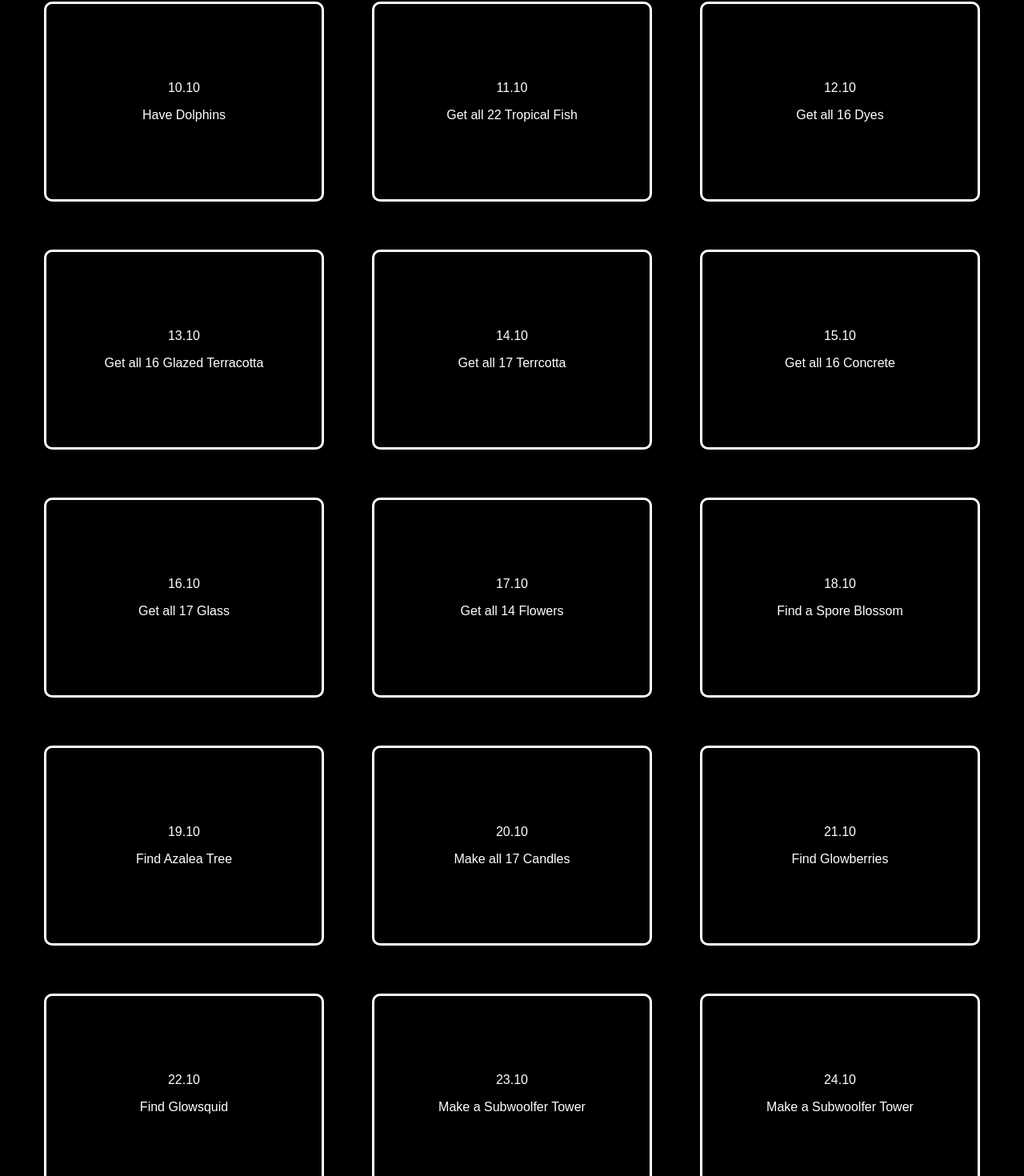
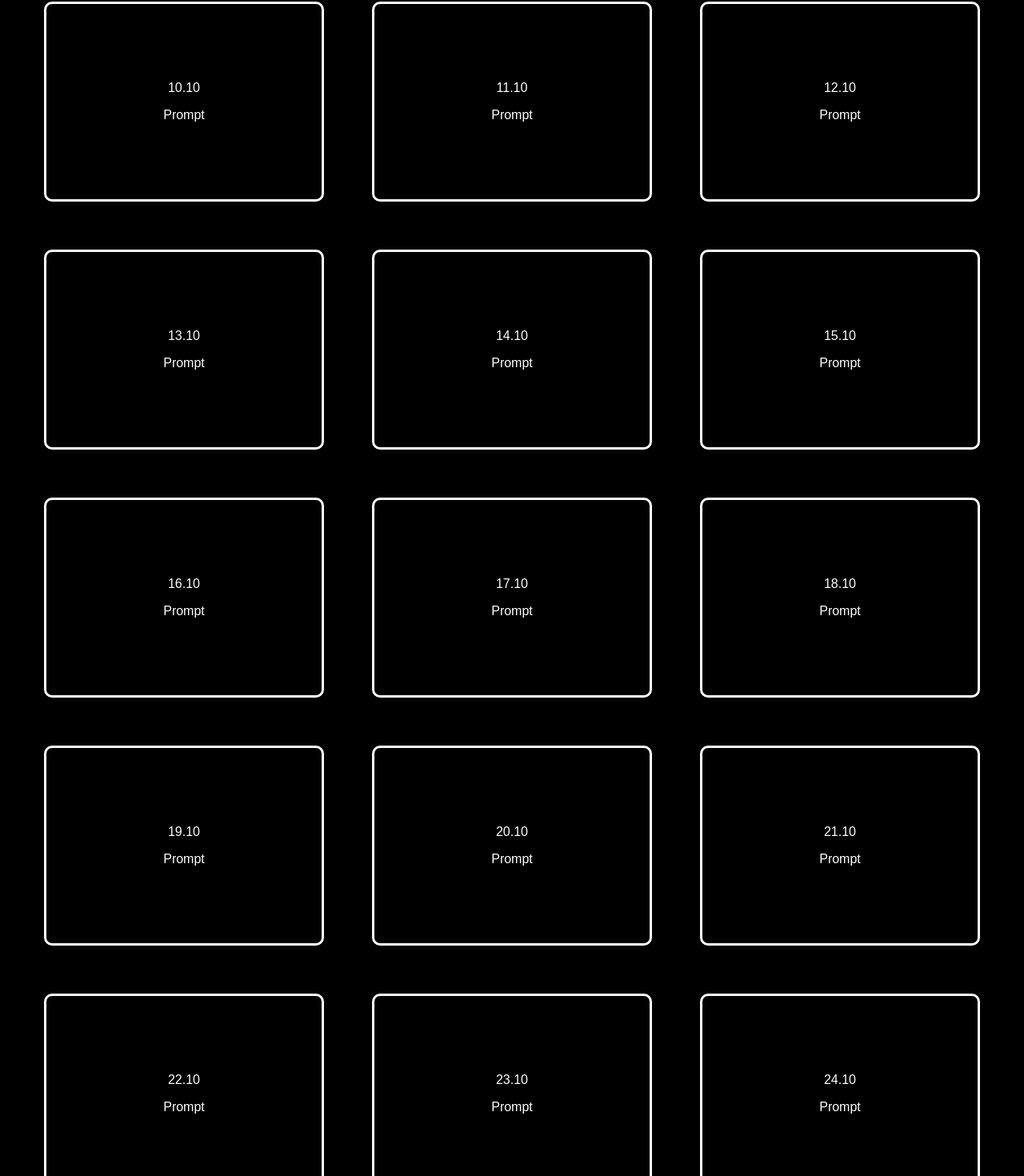
Before and after one commit to Uvacoder/abc-image-gallery, a React (Create React App) app: page / in a window 1280 px wide. Shown: the part 1238-2708 px from the top of the page at 80% size. Built offline with nearby package versions, Linux system fonts and the light colour scheme.

Commit message:
Changed prompts and favicon

```diff
--- a/src/components/Cards.js
+++ b/src/components/Cards.js
@@ -27,217 +27,217 @@ export const cards = [
     {
         /* Day 1 */
         image: axolotl,
-        caption: "Crystal",
+        caption: "Prompt",
         prompt: 'img_1',
         date: '01.10',
     },
     {
         /* Day 2 */
         image: llama,
-        caption: "Get all 16 Llamas",
+        caption: "Prompt",
         prompt: 'img_2',
         date: '02.10',
     },
     {
         /* Day 3 */
         image: cats,
-        caption: "Get all 10 Cats",
+        caption: "Prompt",
         prompt: 'img_3',
         date: '03.10',
     },
     {
         /* Day 4 */
         image: bees,
-        caption: "Have Bees",
+        caption: "Prompt",
         prompt: 'img_4',
         date: '04.10',
     },
     {
         /* Day 5 */
         image: foxes,
-        caption: "Have Foxes",
+        caption: "Prompt",
         prompt: 'img_5',
         date: '05.10',
     },
     {
         /* Day 6 */
         image: sheep,
-        caption: "Get all 16 Sheep",
+        caption: "Prompt",
         prompt: 'img_6',
         date: '06.10',
     },
     {
         /* Day 7 */
         image: turtle,
-        caption: "Have Turtles",
+        caption: "Prompt",
         prompt: 'img_7',
         date: '07.10',
     },
     {
         /* Day 8 */
         image: dog,
-        caption: "Have all 16 Dogs",
+        caption: "Prompt",
         prompt: 'img_8',
         date: '08.10',
     },
     {
         /* Day 9 */
         image: parrots,
-        caption: "Get all 5 Parrots",
+        caption: "Prompt",
         prompt: 'img_9',
         date: '09.10',
     },
     {
         /* Day 10 */
         image: dolphin,
-        caption: "Have Dolphins",
+        caption: "Prompt",
         prompt: 'img_10',
         date: '10.10',
     },
     {
         /* Day 11 */
         image: fish,
-        caption: "Get all 22 Tropical Fish",
+        caption: "Prompt",
         prompt: 'img_11',
         date: '11.10',
     },
     {
         /* Day 12 */
         image: dyes,
-        caption: "Get all 16 Dyes",
+        caption: "Prompt",
         prompt: 'img_12',
         date: '12.10',
     },
     {
         /* Day 13 */
         image: glazedterracotta,
-        caption: "Get all 16 Glazed Terracotta",
+        caption: "Prompt",
         prompt: 'img_13',
         date: '13.10',
     },
     {
         /* Day 14 */
         image: terracotta,
-        caption: "Get all 17 Terrcotta",
+        caption: "Prompt",
         prompt: 'img_14',
         date: '14.10',
     },
     {
         /* Day 15 */
         image: concrete,
-        caption: "Get all 16 Concrete",
+        caption: "Prompt",
         prompt: 'img_15',
         date: '15.10',
     },
     {
         /* Day 16 */
         image: glass,
-        caption: "Get all 17 Glass",
+        caption: "Prompt",
         prompt: 'img_16',
         date: '16.10',
     },
     {
         /* Day 17 */
         image: flowers,
-        caption: "Get all 14 Flowers",
+        caption: "Prompt",
         prompt: 'img_17',
         date: '17.10',
     },
     {
         /* Day 18 */
         image: sporeblossom,
-        caption: "Find a Spore Blossom",
+        caption: "Prompt",
         prompt: 'img_18',
         date: '18.10',
     },
     {
         /* Day 19 */
         image: azalea,
-        caption: "Find Azalea Tree",
+        caption: "Prompt",
         prompt: 'img_19',
         date: '19.10',
     },
     {
         /* Day 20 */
         image: candles,
-        caption: "Make all 17 Candles",
+        caption: "Prompt",
         prompt: 'img_20',
         date: '20.10',
     },
     {
         /* Day 21 */
         image: glowberries,
-        caption: "Find Glowberries",
+        caption: "Prompt",
         prompt: 'img_21',
         date: '21.10',
     },
     {
         /* Day 22 */
         image: glowsquid,
-        caption: "Find Glowsquid",
+        caption: "Prompt",
         prompt: 'img_22',
         date: '22.10',
     },
     {
         /* Day 23 */
         image: subwoolfer,
-        caption: "Make a Subwoolfer Tower",
+        caption: "Prompt",
         prompt: 'img_23',
         date: '23.10',
     },
     {
         /* Day 24 */
         image: subwoolfer,
-        caption: "Make a Subwoolfer Tower",
+        caption: "Prompt",
         prompt: 'img_24',
         date: '24.10',
     },
     {
         /* Day 25 */
         image: subwoolfer,
-        caption: "Make a Subwoolfer Tower",
+        caption: "Prompt",
         prompt: 'img_25',
         date: '25.10',
     },
     {
         /* Day 26 */
         image: subwoolfer,
-        caption: "Make a Subwoolfer Tower",
+        caption: "Prompt",
         prompt: 'img_26',
         date: '26.10',
     },
     {
         /* Day 27 */
         image: subwoolfer,
-        caption: "Make a Subwoolfer Tower",
+        caption: "Prompt",
         prompt: 'img_27',
         date: '27.10',
     },
     {
         /* Day 28 */
         image: subwoolfer,
-        caption: "Make a Subwoolfer Tower",
+        caption: "Prompt",
         prompt: 'img_28',
         date: '28.10',
     },
     {
         /* Day 29 */
         image: subwoolfer,
-        caption: "Make a Subwoolfer Tower",
+        caption: "Prompt",
         prompt: 'img_29',
         date: '29.10',
     },
     {
         /* Day 30 */
         image: subwoolfer,
-        caption: "Make a Subwoolfer Tower",
+        caption: "Prompt",
         prompt: 'img_30',
         date: '30.10',
     },
     {
         /* Day 31 */
         image: subwoolfer,
-        caption: "Make a Subwoolfer Tower",
+        caption: "Prompt",
         prompt: 'img_31',
         date: '31.10',
     },
```
Also changed, not shown: 2 other files (tests, documents, lock files or other folders).
